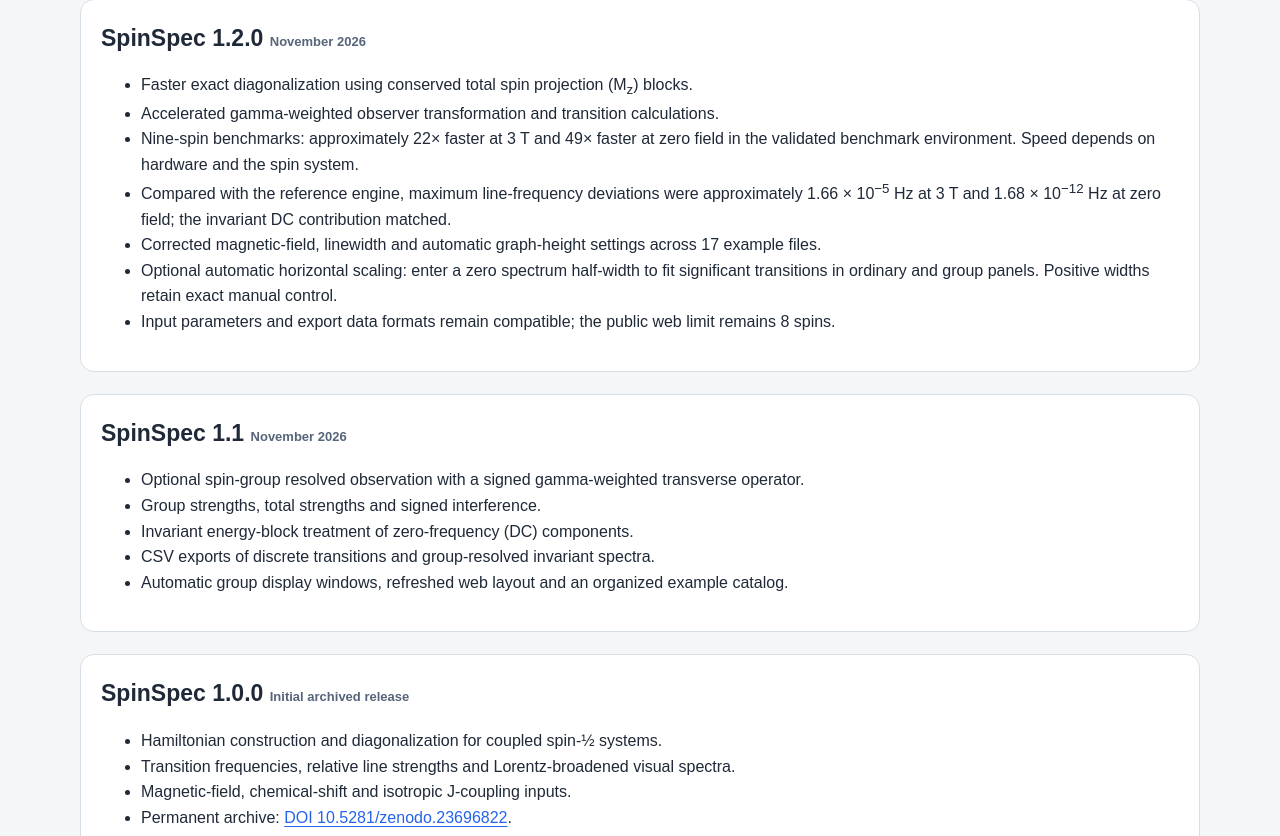
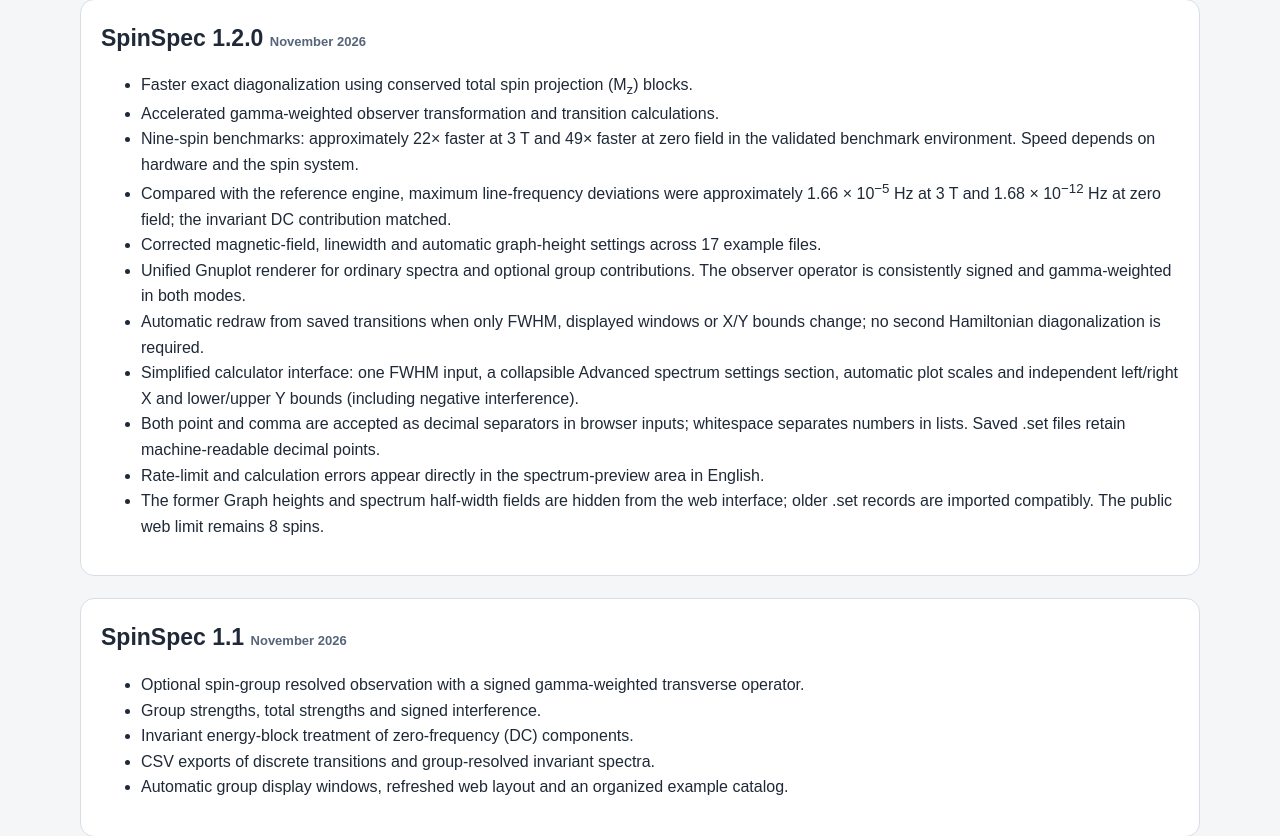
Before and after one commit to scleroze/SpinSpec, a Python web app: template templates/changes.html in a window 1280 px wide. Shown: the part 305-1141 px from the top of the page. Run offline with Jinja, Linux system fonts and the light colour scheme; the template is opened without the code that fills it, so the values that code supplies are empty.

Commit message:
docs(release): document complete v1.2 interface, replot, unified renderer, input locales

```diff
--- a/templates/changes.html
+++ b/templates/changes.html
@@ -39,8 +39,12 @@
         <li>Nine-spin benchmarks: approximately 22× faster at 3 T and 49× faster at zero field in the validated benchmark environment. Speed depends on hardware and the spin system.</li>
         <li>Compared with the reference engine, maximum line-frequency deviations were approximately 1.66 × 10<sup>−5</sup> Hz at 3 T and 1.68 × 10<sup>−12</sup> Hz at zero field; the invariant DC contribution matched.</li>
         <li>Corrected magnetic-field, linewidth and automatic graph-height settings across 17 example files.</li>
-        <li>Optional automatic horizontal scaling: enter a zero spectrum half-width to fit significant transitions in ordinary and group panels. Positive widths retain exact manual control.</li>
-        <li>Input parameters and export data formats remain compatible; the public web limit remains 8 spins.</li>
+        <li>Unified Gnuplot renderer for ordinary spectra and optional group contributions. The observer operator is consistently signed and gamma-weighted in both modes.</li>
+        <li>Automatic redraw from saved transitions when only FWHM, displayed windows or X/Y bounds change; no second Hamiltonian diagonalization is required.</li>
+        <li>Simplified calculator interface: one FWHM input, a collapsible Advanced spectrum settings section, automatic plot scales and independent left/right X and lower/upper Y bounds (including negative interference).</li>
+        <li>Both point and comma are accepted as decimal separators in browser inputs; whitespace separates numbers in lists. Saved .set files retain machine-readable decimal points.</li>
+        <li>Rate-limit and calculation errors appear directly in the spectrum-preview area in English.</li>
+        <li>The former Graph heights and spectrum half-width fields are hidden from the web interface; older .set records are imported compatibly. The public web limit remains 8 spins.</li>
       </ul>
     </div>
   </section>
```
